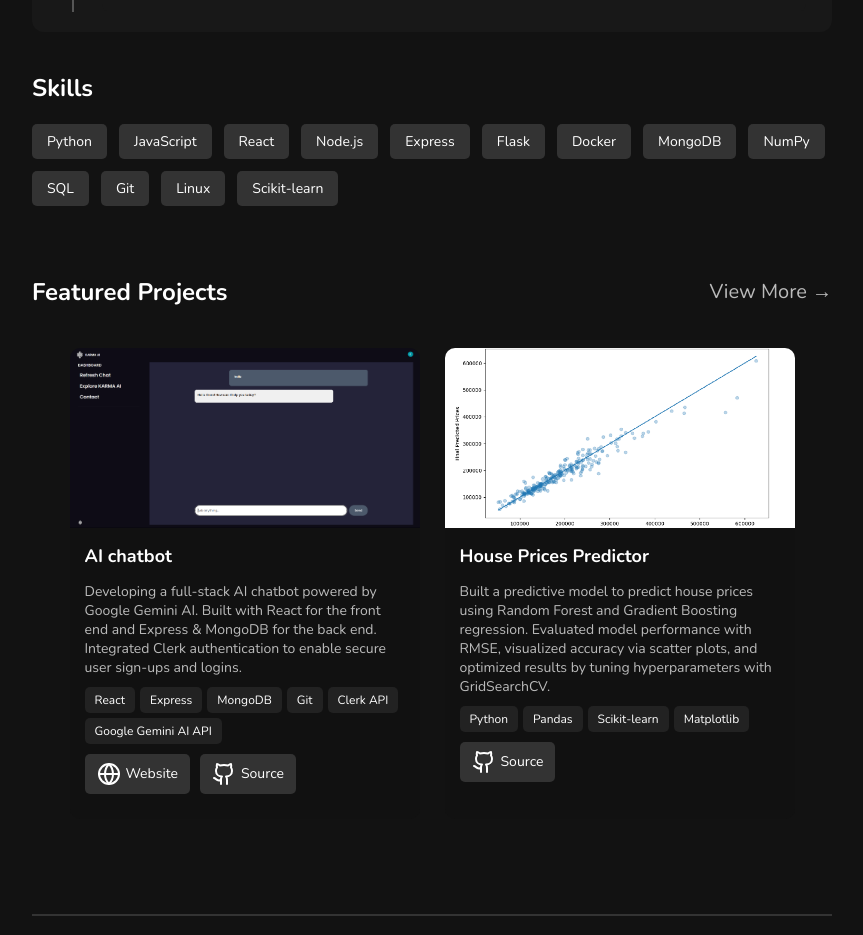
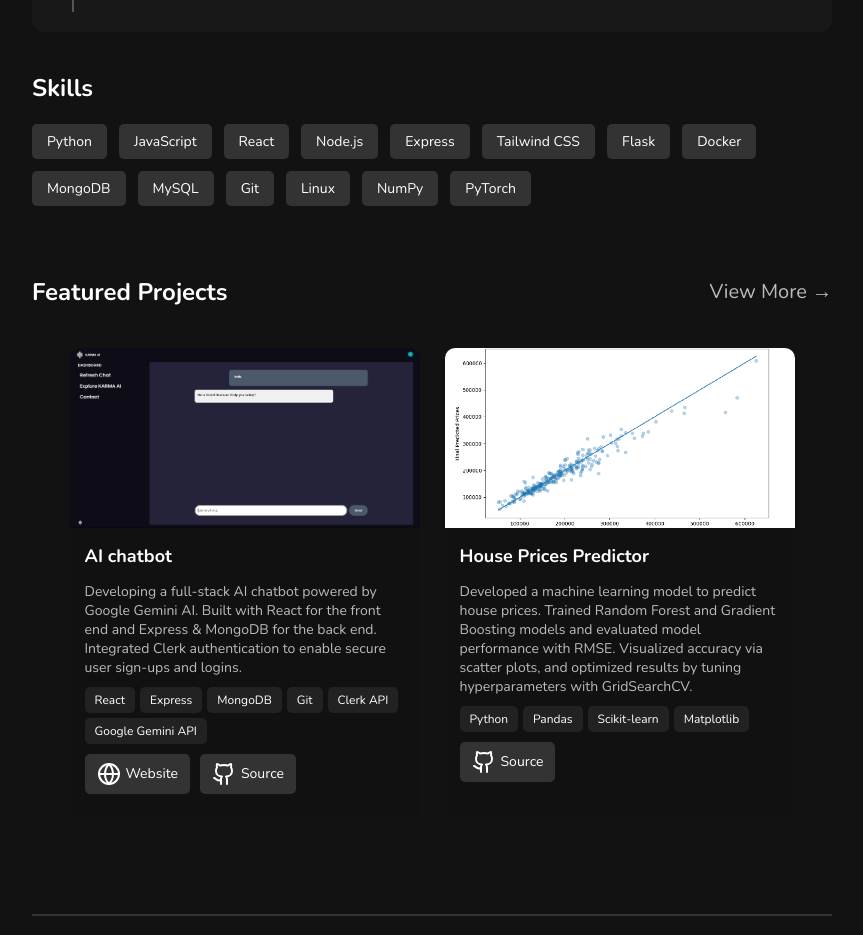
Before and after one commit to kwoeser/PersonalWebsite, a React (Vite) app: page / in a window 1280 px wide. Shown: the part 860-1795 px from the top of the page, without its empty margins (208-1071 px from the left). Built offline with nearby package versions, Linux system fonts and the light colour scheme.

Commit message:
updated res and desc

```diff
--- a/src/components/Projects.jsx
+++ b/src/components/Projects.jsx
@@ -1,5 +1,5 @@
 import React from "react";
-import "../index.css"; // Import global styles
+import "../index.css";
 import {Github, Globe} from "lucide-react";
 import { Link } from "react-router-dom";
 
@@ -10,7 +10,7 @@ const projects = [
         description:
         "Developing a full-stack AI chatbot powered by Google Gemini AI. Built with React for the front end and Express & MongoDB for the back end. Integrated Clerk authentication to enable secure user sign-ups and logins.",
         image: "assets/KARMA-AI.png",
-        tags: ["React", "Express", "MongoDB", "Git", "Clerk API", "Google Gemini AI API"],
+        tags: ["React", "Express", "MongoDB", "Git", "Clerk API", "Google Gemini API"],
         liveDemo: "https://gem-clone-lilac.vercel.app/",
         sourceCode: "https://github.com/kwoeser/GemClone",
     },
@@ -18,7 +18,7 @@ const projects = [
     {
         title: "House Prices Predictor",
         description:
-        "Built a predictive model to predict house prices using Random Forest and Gradient Boosting regression. Evaluated model performance with RMSE, visualized accuracy via scatter plots, and optimized results by tuning hyperparameters with GridSearchCV.",
+        "Developed a machine learning model to predict house prices. Trained Random Forest and Gradient Boosting models and evaluated model performance with RMSE. Visualized accuracy via scatter plots, and optimized results by tuning hyperparameters with GridSearchCV.",
         image: "assets/HOUSE-PRICE.png",
         tags: ["Python", "Pandas", "Scikit-learn", "Matplotlib"],
         sourceCode: "https://github.com/kwoeser/regression-house-prices",
@@ -34,9 +34,7 @@ function Projects() {
     <section className="projects-section">
       <div className="projects-header">
         <h2>Featured Projects</h2>
-        {/* <a href="/Projects" className="view-more">
-          View More →
-        </a> */}
+
         <Link to="/Projects" className="view-more">View More →</Link>
       </div>
 
--- a/src/pages/Home.jsx
+++ b/src/pages/Home.jsx
@@ -3,13 +3,13 @@ import "../index.css";
 import { MapPin, Linkedin , Github, Download, Mail  } from "lucide-react";
 import WorkEducationTabs from "../components/WorkEducationTabs";
 import Projects from "../components/Projects";
-import Footer from "../components/Footer";
+
 
 
 function Home() {
   return (
     <div className="page-container">
-      {/* <Navbar />  */}
+
 
       <div className="home-content">
 
@@ -103,14 +103,15 @@ function Home() {
                 "React",
                 "Node.js",
                 "Express",
+                "Tailwind CSS",
                 "Flask",
                 "Docker",
                 "MongoDB",
-                "NumPy",
-                "SQL",
+                "MySQL",
                 "Git",
                 "Linux",
-                "Scikit-learn",
+                "NumPy",
+                "PyTorch",
 
               ].map((skill, index) => (
                 <span key={index} className="skill-tag">
--- a/src/pages/ProjectsPage.jsx
+++ b/src/pages/ProjectsPage.jsx
@@ -19,7 +19,7 @@ function ProjectsPage() {
     {
         title: "House Prices Predictor",
         description:
-        "Built a predictive model to predict house prices using Random Forest and Gradient Boosting regression. Evaluated model performance with RMSE, visualized accuracy via scatter plots, and optimized results by tuning hyperparameters with GridSearchCV.",
+        "Developed a machine learning model to predict house prices. Trained Random Forest and Gradient Boosting models and evaluated model performance with RMSE. Visualized accuracy via scatter plots, and optimized results by tuning hyperparameters with GridSearchCV.",
         image: "assets/HOUSE-PRICE.png",
         tags: ["Python", "Pandas", "Scikit-learn", "Matplotlib"],
         sourceCode: "https://github.com/kwoeser/regression-house-prices",
```
Also changed, not shown: 1 other file (tests, documents, lock files or other folders).
